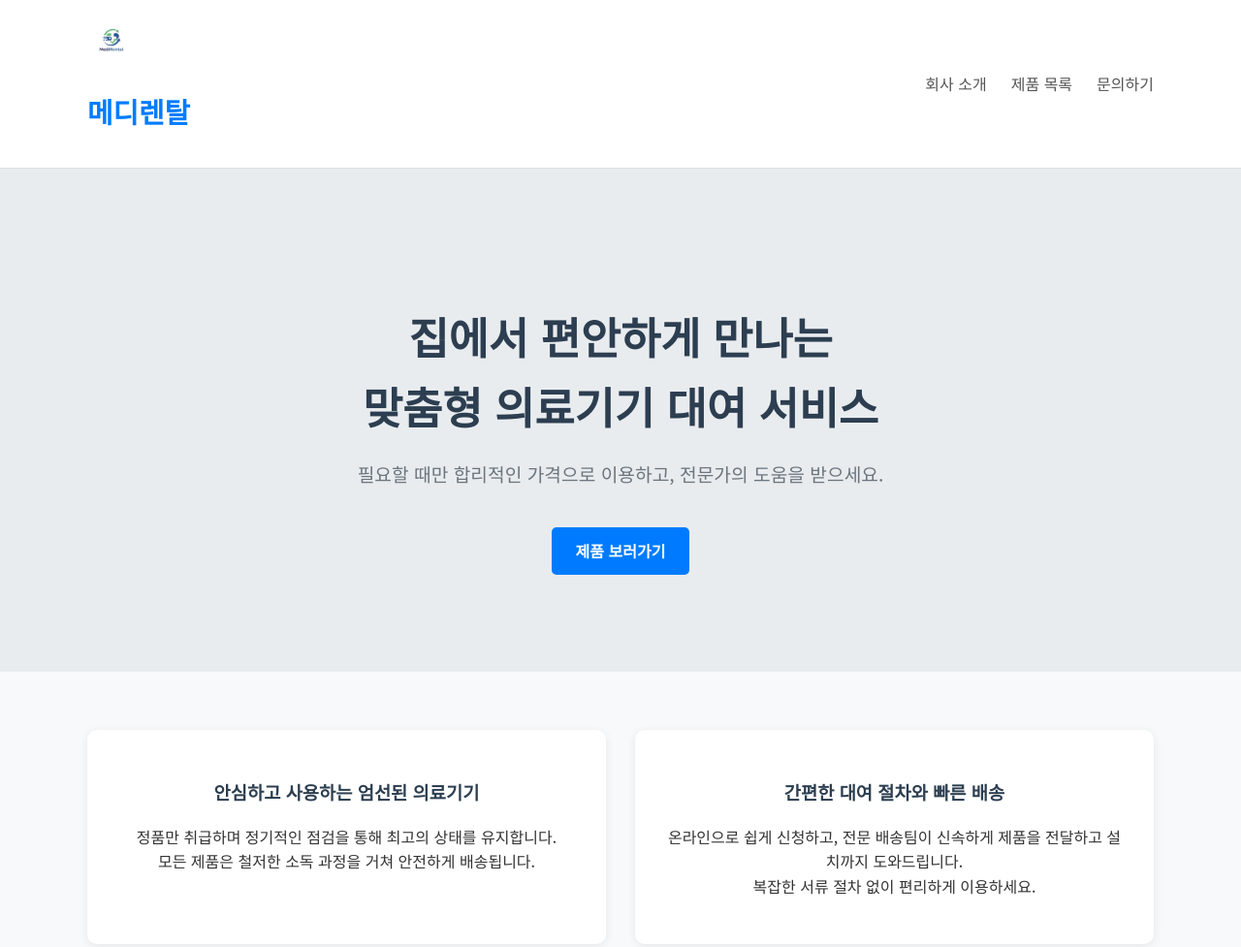
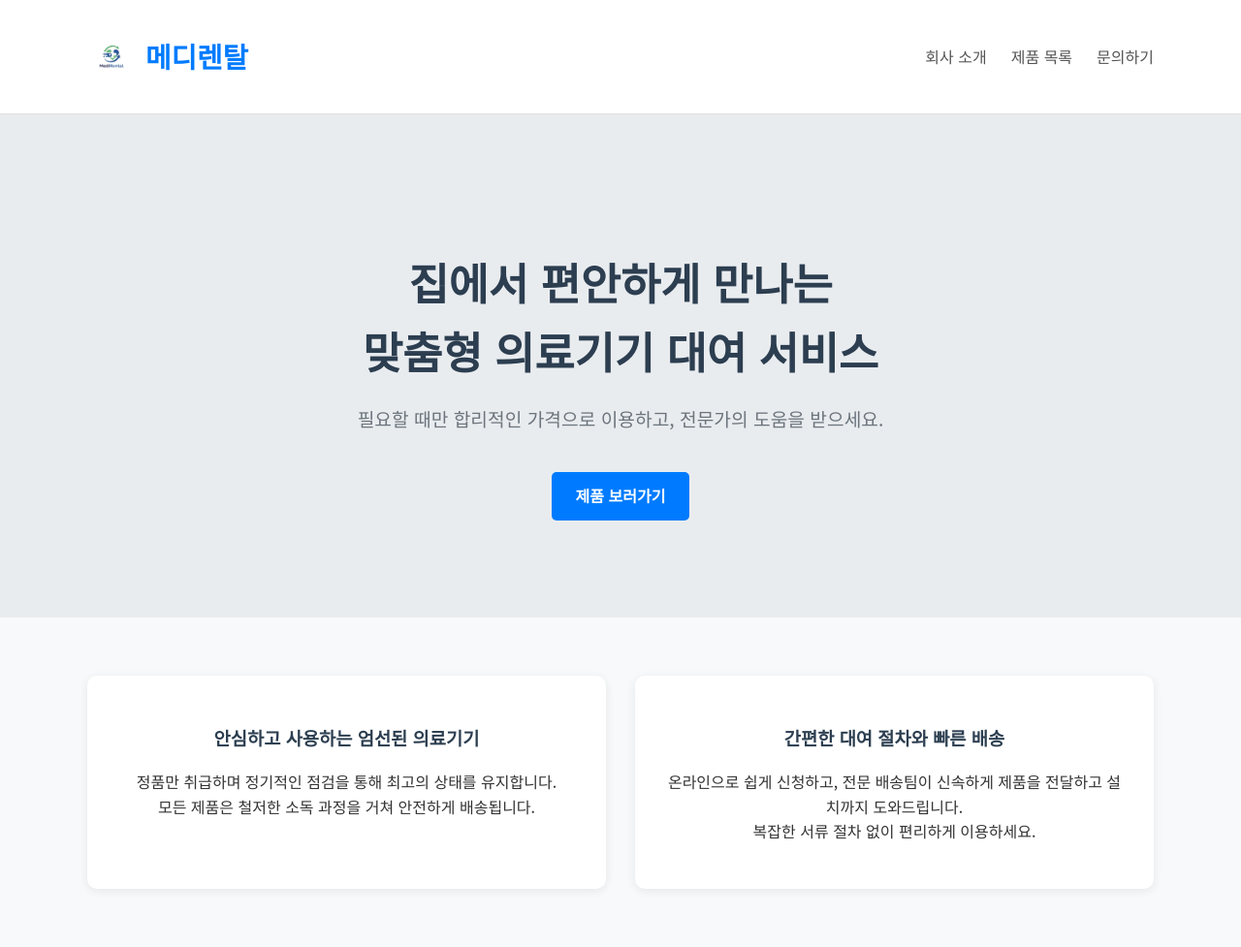
Before and after one commit to hanseo-lab/myPage, a plain HTML site: page index.html in a window 1280 px wide. Shown: the top 977 px of the page at 97% size. Drawn offline with Linux system fonts and the light colour scheme.

Commit message:
스타일

```diff
--- a/styles/index.css
+++ b/styles/index.css
@@ -50,6 +50,12 @@ a:hover {
     display: flex;
     justify-content: space-between;
     align-items: center;
+}
+
+.logo-container {
+    display: flex;
+    align-items: center;
+    gap: 10px;
 }
 
 .logo {
```
